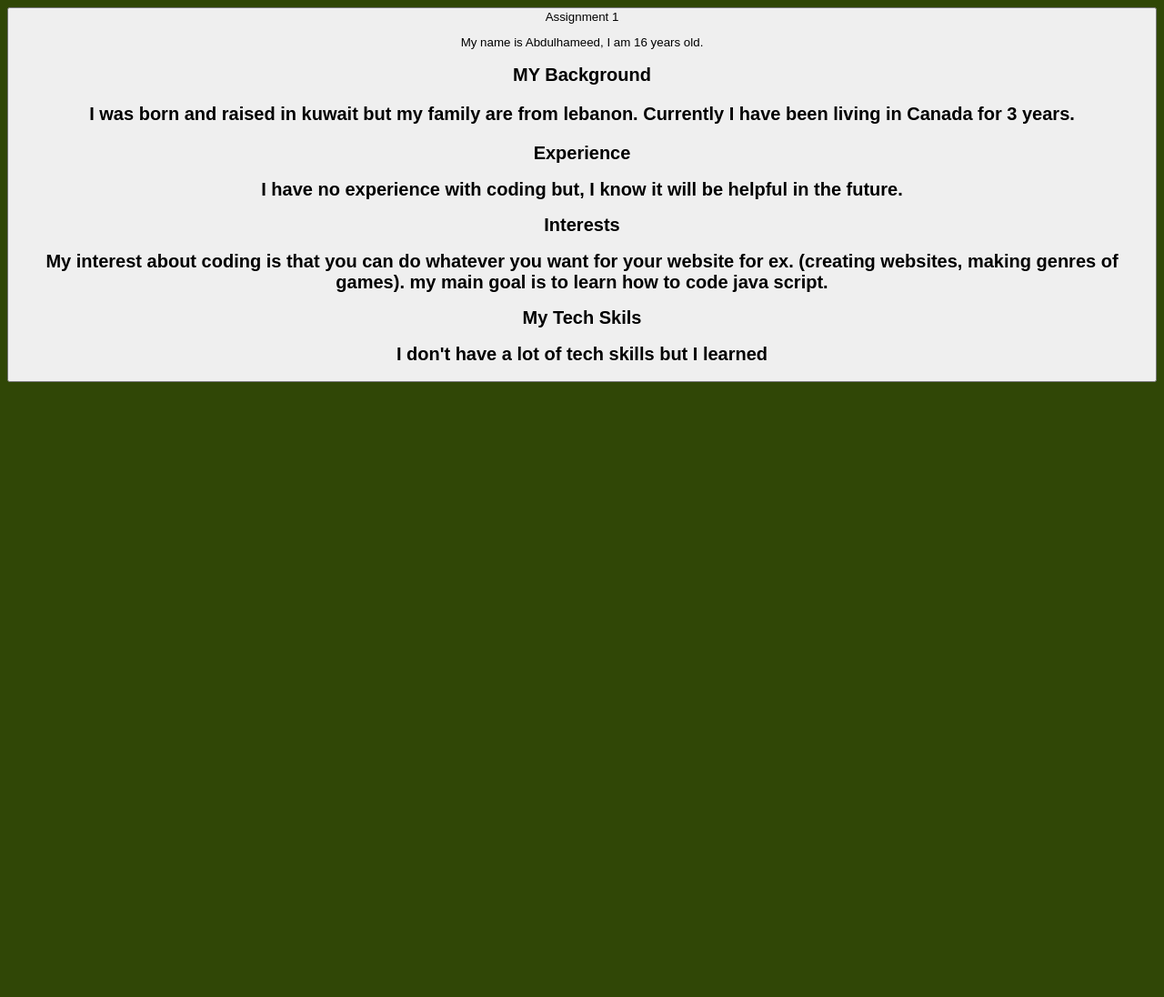
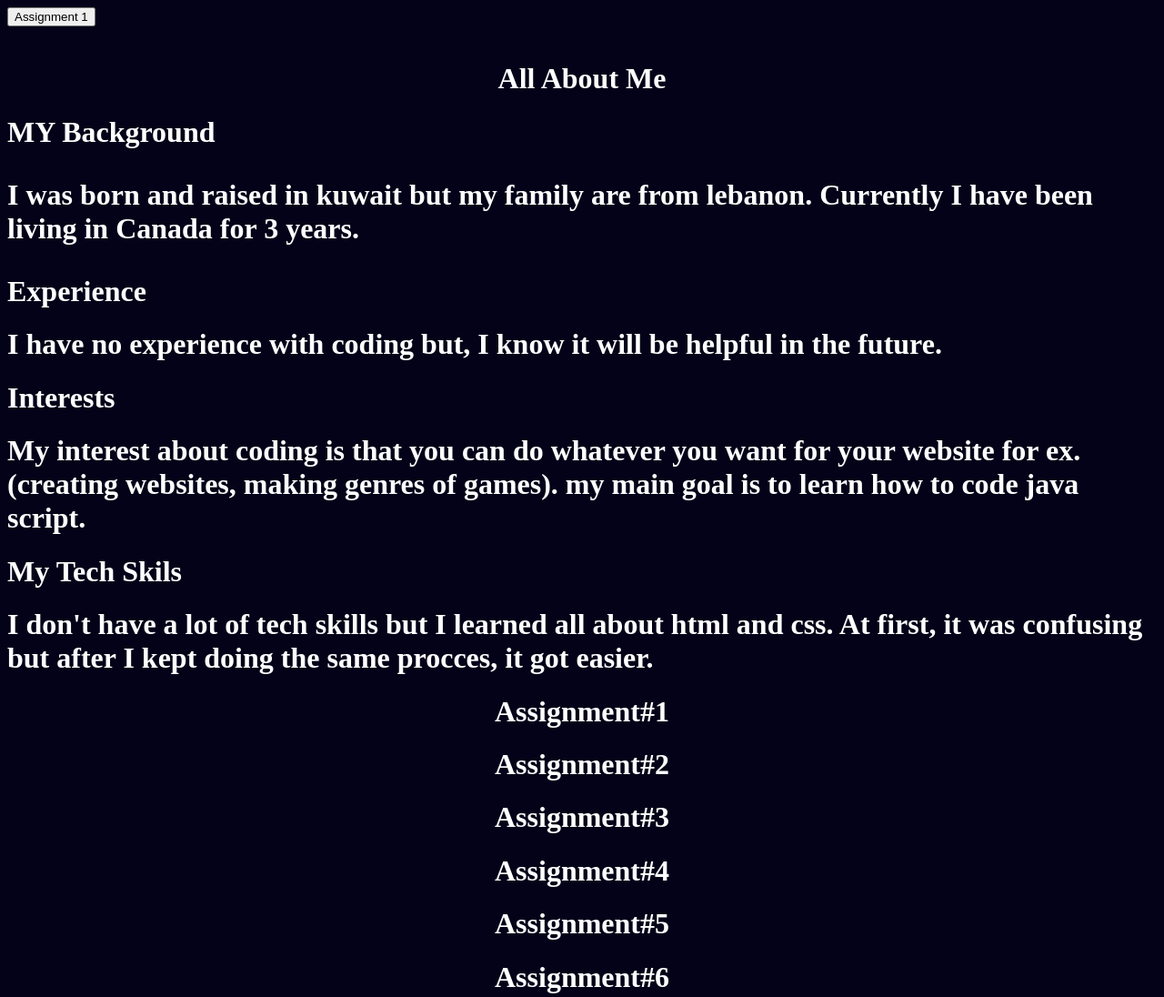
Before and after one commit to 875001/Abdulhameed, a plain HTML site: page index.html in a window 1280 px wide. Shown: the whole page at 91% size. Before the commit the page ends 800 px from the top, so only its background shows below. Drawn offline with Linux system fonts and the light colour scheme.

Commit message:
yyyyyyyyy

```diff
--- a/index.html
+++ b/index.html
@@ -7,18 +7,27 @@
     </head>
 
     <body>
-    <button>Assignment 1</botton>
-
-        <p>My name is Abdulhameed, I am 16 years old.</p>
-        <h2>MY Background<h2>
+    <button>Assignment 1</button>
+        <br><br>
+        <h1 id="interest">All About Me</h1>
+        <h1>MY Background<h1>
   <p>I was born and raised in kuwait but my family are from lebanon. Currently I have been living in Canada for 3 years.<p>
-        <h2>Experience<h2>
+        <h1>Experience<h1>
         I have no experience with coding but, I know it will be helpful in the future.
-        <h2>Interests<h2>
+        <h1>Interests<h1>
         My interest about coding is that you can do whatever you want for your website for ex. (creating websites,
          making genres of games). my main goal is to learn how to code java script.
-         <h2>My Tech Skils<h2>
-         I don't have a lot of tech skills but I learned
+         <h1>My Tech Skils<h1>
+         I don't have a lot of tech skills but I learned all about html and css.
+         At first, it was confusing but after I kept doing the same procces, it got easier.
+         <h1 id="interest">Assignment#1<h1>
+         <h1 id="interest">Assignment#2<h1>
+         <h1 id="interest">Assignment#3<h1>
+         <h1 id="interest">Assignment#4<h1>
+         <h1 id="interest">Assignment#5<h1>
+         <h1 id="interest">Assignment#6<h1>
+
+
 
 
 
--- a/style.css
+++ b/style.css
@@ -1,5 +1,5 @@
 body{
-    background-color: rgb(48, 71, 6);
+    background-color:rgb(3, 2, 24);
     color:white;
 }
 
@@ -7,3 +7,6 @@ body{
 title{
     font-size: 25cm;
 }
+#interest{
+    text-align: center;
+}
```
